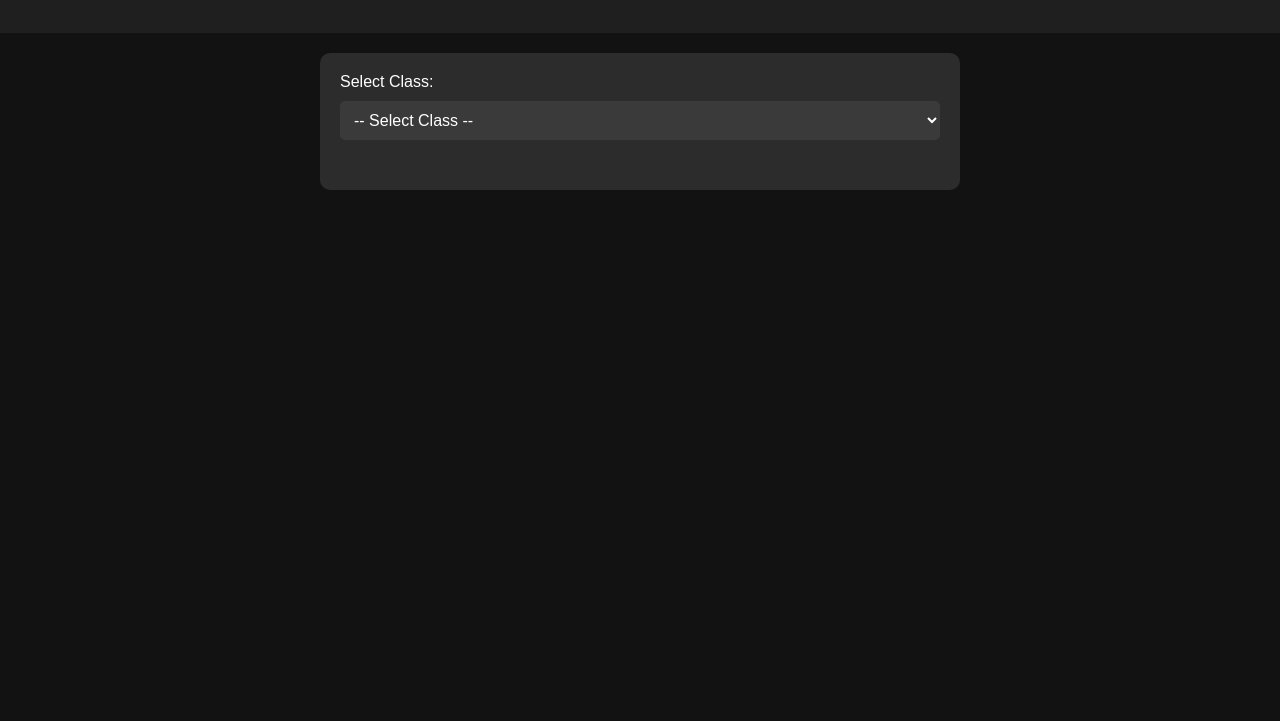
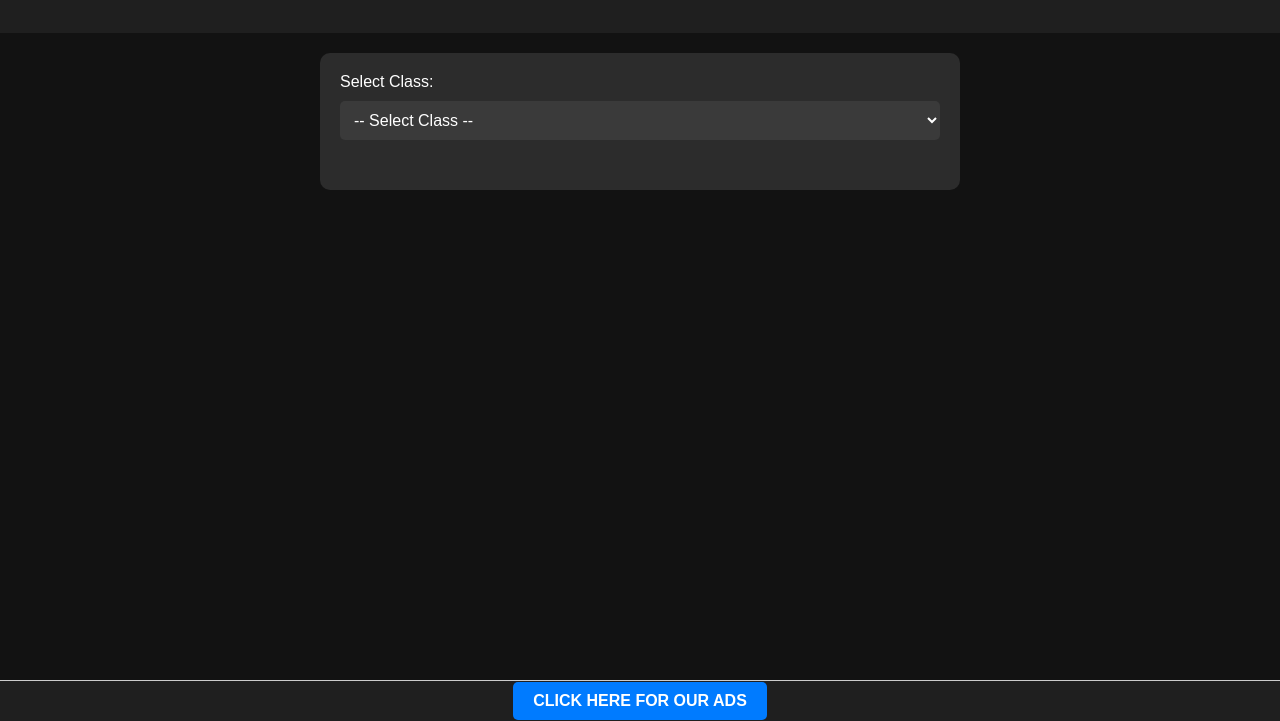
Before and after one commit to abcoinseo/book-ab-studio-, a plain HTML site: page index.html in a window 1280 px wide. Shown: the part 79-800 px from the top of the page. Drawn offline with Linux system fonts and the light colour scheme.

Commit message:
Update index.html

```diff
--- a/index.html
+++ b/index.html
@@ -3,7 +3,9 @@
 <head>
     <meta charset="UTF-8">
     <meta name="viewport" content="width=device-width, initial-scale=1.0">
+    <meta name="monetag" content="e474887e353f75d06c4dfc2347c0b496">
     <title>AB Studio - Book PDF Downloader</title>
+    <link href="https://fonts.googleapis.com/icon?family=Material+Icons" rel="stylesheet">
     <style>
         body {
             margin: 0;
@@ -11,6 +13,7 @@
             background-color: #121212;
             color: #ffffff;
             text-align: center;
+            padding-bottom: 20px; /* To prevent content from being hidden behind the fixed footer */
         }
 
         header {
@@ -88,7 +91,36 @@
         }
 
         .book button:hover {
-            background-color: #ff1313;
+            background-color: #ff2c2c;
+        }
+
+        footer {
+            position: fixed;
+            bottom: 0;
+            left: 0;
+            width: 100%;
+            height: 40px; /* Adjusted footer height */
+            background-color: #1f1f1f;
+            display: flex;
+            justify-content: center;
+            align-items: center;
+            border-top: 1px solid #cccccc; /* Thin line above the footer */
+        }
+
+        footer a {
+            text-decoration: none;
+            color: #ffffff;
+            background-color: #007bff;
+            padding: 10px 20px;
+            border-radius: 5px;
+            font-size: 16px;
+            font-weight: bold;
+            text-transform: uppercase;
+            display: inline-block;
+        }
+
+        footer a:hover {
+            background-color: #ff3122;
         }
     </style>
 </head>
@@ -118,6 +150,10 @@
             <!-- Books will be dynamically loaded here -->
         </div>
     </div>
+
+    <footer>
+        <a href="https://whomeenoaglauns.com/4/8733913" target="_blank">Click Here for Our Ads</a>
+    </footer>
 
     <script>
         const books = {
```
